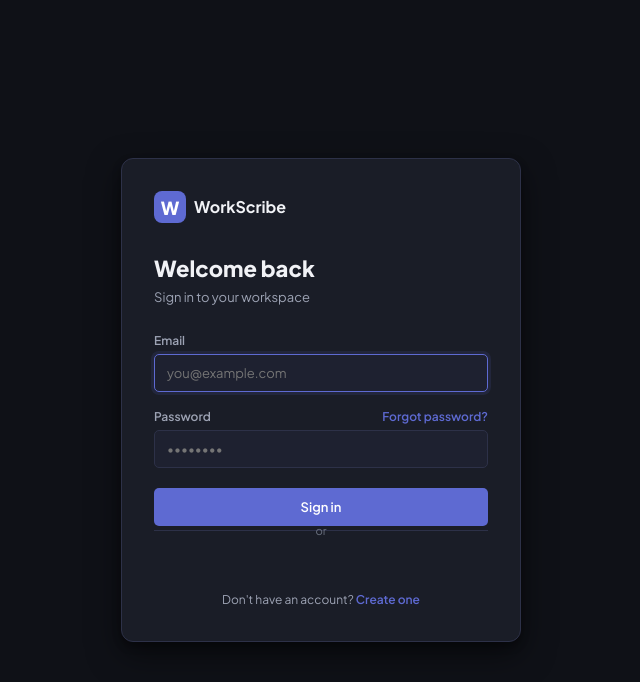
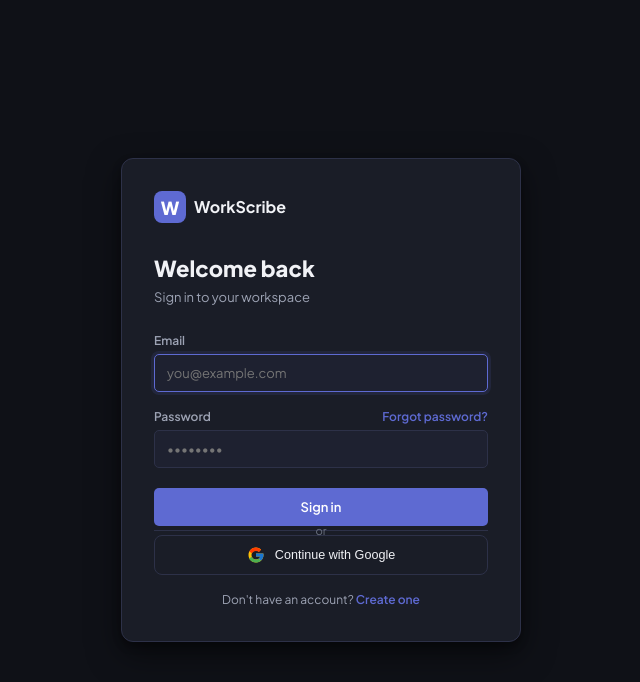
Before and after one commit to ayushi-shahi/WorkScribe, a React (Vite) app in the folder frontend/: page /login in a window 1280 px wide. Shown: the top 682 px of the page, without its empty margins (319-959 px from the left). Built offline with nearby package versions, Linux system fonts and the light colour scheme; no server answers.

Commit message:
fix: replace GoogleLogin iframe with custom styled button

```diff
--- a/frontend/src/pages/LoginPage.tsx
+++ b/frontend/src/pages/LoginPage.tsx
@@ -2,11 +2,11 @@
 import { Link, useNavigate, useLocation } from 'react-router-dom'
 import { useMutation } from '@tanstack/react-query'
 import { AxiosError } from 'axios'
+import { useGoogleLogin } from '@react-oauth/google'
 import { useAuthStore } from '@/stores/authStore'
 import { loginApi } from '@/api/endpoints/auth'
 import type { ApiError } from '@/types'
 import apiClient from '@/api/client'
-import { GoogleLogin } from '@react-oauth/google'
 import '@/styles/auth.css'
 
 interface LocationState {
@@ -23,6 +23,7 @@
   const [email, setEmail] = useState('')
   const [password, setPassword] = useState('')
   const [fieldErrors, setFieldErrors] = useState<{ email?: string; password?: string }>({})
+  const [googleError, setGoogleError] = useState<string | null>(null)
 
   const { mutate, isPending, error } = useMutation({
     mutationFn: loginApi,
@@ -34,13 +35,32 @@
         return
       }
       try {
-        const orgsRes = await apiClient.get('/organizations')
+        const orgsRes = await apiClient.get('/auth/orgs')
         const slug = orgsRes.data?.[0]?.slug
         navigate(slug ? `/org/${slug}/dashboard` : '/create-org', { replace: true })
       } catch {
         navigate('/create-org', { replace: true })
       }
     },
+  })
+
+  const googleLogin = useGoogleLogin({
+    onSuccess: async (tokenResponse) => {
+      try {
+        setGoogleError(null)
+        const res = await apiClient.post('/auth/oauth/google', {
+          id_token: tokenResponse.access_token,
+        })
+        setAuth(res.data.access_token, res.data.user)
+        sessionStorage.setItem('refresh_token', res.data.refresh_token)
+        const orgsRes = await apiClient.get('/auth/orgs')
+        const slug = orgsRes.data?.[0]?.slug
+        navigate(slug ? `/org/${slug}/dashboard` : '/create-org', { replace: true })
+      } catch {
+        setGoogleError('Google sign-in failed. Please try again.')
+      }
+    },
+    onError: () => setGoogleError('Google sign-in failed. Please try again.'),
   })
 
   const validate = (): boolean => {
@@ -144,31 +164,28 @@
           <span>or</span>
         </div>
 
+        {/* Google error */}
+        {googleError && (
+          <div className="auth-error-banner" style={{ marginBottom: 8 }}>
+            {googleError}
+          </div>
+        )}
+
         {/* Google OAuth */}
-        <div className="auth-google-wrapper">
-          <GoogleLogin
-            onSuccess={async (credentialResponse) => {
-              if (!credentialResponse.credential) return
-              try {
-                const res = await apiClient.post('/auth/oauth/google', {
-                  id_token: credentialResponse.credential,
-                })
-                setAuth(res.data.access_token, res.data.user)
-                sessionStorage.setItem('refresh_token', res.data.refresh_token)
-                const orgsRes = await apiClient.get('/auth/orgs')
-                const slug = orgsRes.data?.[0]?.slug
-                navigate(slug ? `/org/${slug}/dashboard` : '/create-org', { replace: true })
-              } catch {
-                // silently ignore — user stays on login page
-              }
-            }}
-            onError={() => console.error('Google login failed')}
-            width="360"
-            theme="filled_black"
-            shape="rectangular"
-            text="continue_with"
-          />
-        </div>
+        <button
+          type="button"
+          className="auth-btn-google"
+          onClick={() => googleLogin()}
+          disabled={isPending}
+        >
+          <svg width="18" height="18" viewBox="0 0 48 48">
+            <path fill="#FFC107" d="M43.6 20H24v8h11.3C33.6 33.1 29.3 36 24 36c-6.6 0-12-5.4-12-12s5.4-12 12-12c3 0 5.8 1.1 7.9 3l5.7-5.7C34.1 6.5 29.3 4 24 4 12.9 4 4 12.9 4 24s8.9 20 20 20c11 0 20-8 20-20 0-1.3-.1-2.7-.4-4z"/>
+            <path fill="#FF3D00" d="M6.3 14.7l6.6 4.8C14.6 16 19 13 24 13c3 0 5.8 1.1 7.9 3l5.7-5.7C34.1 6.5 29.3 4 24 4 16.3 4 9.7 8.3 6.3 14.7z"/>
+            <path fill="#4CAF50" d="M24 44c5.2 0 9.9-1.8 13.6-4.7l-6.3-5.2C29.5 35.6 26.9 36 24 36c-5.2 0-9.7-2.9-11.9-7.2l-6.5 5C9.5 40 16.3 44 24 44z"/>
+            <path fill="#1976D2" d="M43.6 20H24v8h11.3c-.8 2.3-2.3 4.2-4.3 5.5l6.3 5.2C41.5 35.3 44 30 44 24c0-1.3-.1-2.7-.4-4z"/>
+          </svg>
+          Continue with Google
+        </button>
 
         {/* Footer */}
         <div className="auth-footer">
--- a/frontend/src/styles/auth.css
+++ b/frontend/src/styles/auth.css
@@ -211,9 +211,13 @@
   padding: 10px;
   border-radius: 8px;
   border: 1px solid var(--border);
-  background: transparent;
+  background: var(--surface-2);
   color: var(--text-primary);
   font-size: 0.9rem;
+  font-weight: 500;
   cursor: pointer;
   transition: background 0.15s;
 }
+.auth-btn-google:hover {
+  background: var(--surface-3, #2a2a3a);
+}
```
